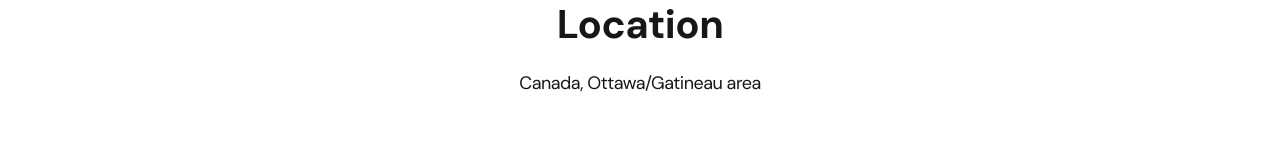
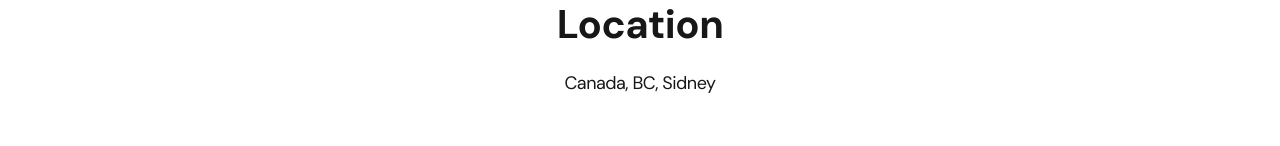
Before and after one commit to OlenaBoichenko/portfolio_new, a React (Create React App) app: page /contacts in a window 1280 px wide. Shown: the part 286-432 px from the top of the page. Built offline with nearby package versions, Linux system fonts and the light colour scheme.

Commit message:
add a new CV

```diff
--- a/src/components/header/Header.js
+++ b/src/components/header/Header.js
@@ -13,7 +13,7 @@ export const Header = () => {
         <div className="header__text">
           <p>with passion for learning and creating.</p>
         </div>
-        <a href="https://drive.google.com/file/d/16ZfoOaXn2lhplnbMZEVoUqhCQoWfljW2/view?usp=drive_link" download="OlenaBoichenkoCV.pdf" className="btn">
+        <a href="https://drive.google.com/file/d/1wuQ-GIBf6IjA_48JKi825UBzsZAe0xZR/view?usp=drive_link" download="OlenaBoichenkoCV.pdf" className="btn">
           Download CV
         </a>
       </div>
--- a/src/pages/Contacts.js
+++ b/src/pages/Contacts.js
@@ -7,7 +7,7 @@ export const Contacts = () => {
         <ul className="content-list">
           <li className="content-list__item">
             <h2 className="title-2">Location</h2>
-            <p>Canada, Ottawa/Gatineau area</p>
+            <p>Canada, BC, Sidney</p>
           </li>
 
           <li className="content-list__item">
```
